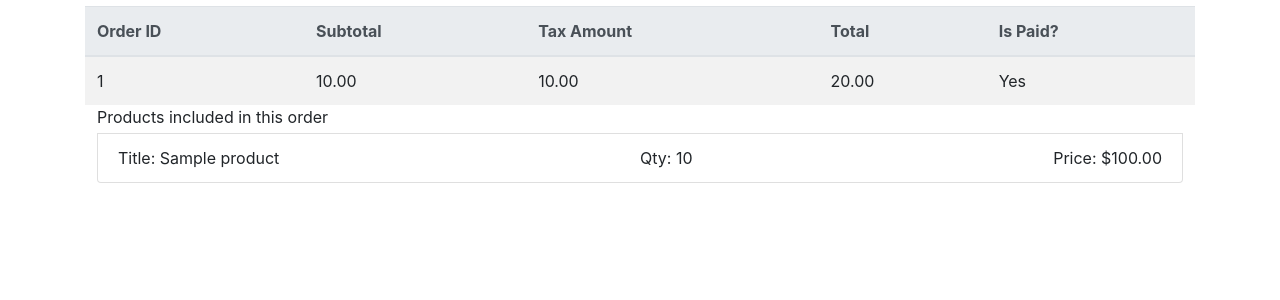
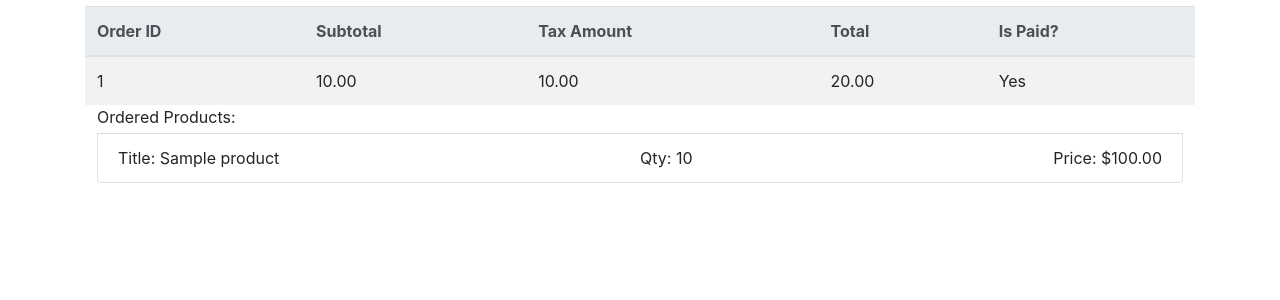
Before and after one commit to bohlool/django_toystore, a Django app: template order/templates/order/orders.html in a window 1280 px wide, after a click that opens the changed part. Shown: the part 130-430 px from the top of the page. Run offline with Django 4.2, Linux system fonts and the light colour scheme; the template is opened without the code that fills it: values that come from a table or form of the project are taken from there, others are empty; tables that the repository leaves empty hold one stand-in row (values such as "Sample post"); parts of the project's set-up code (start-up, migrations or seed data) failed here and were passed over; some libraries are stand-ins or nearby versions.

Commit message:
Improved UI/UX.

```diff
--- a/order/templates/order/orders.html
+++ b/order/templates/order/orders.html
@@ -18,7 +18,7 @@
         </thead>
         <tbody id="accordion">
         {% for order in orders %}
-            <tr data-target="#{{ order.order_id }}" class="accordion-toggle">
+            <tr data-target="#{{ order.order_id }}" class="accordion-toggle" role="button">
                 <td>{{ order.order_id }}</td>
                 <td>{{ order.subtotal }}</td>
                 <td>{{ order.tax_amount }}</td>
@@ -28,7 +28,7 @@
             <tr>
                 <td colspan="5" class="py-0 border-top-0">
                     <div id="{{ order.order_id }}" class="accordion-body collapse list-group" data-parent="#accordion">
-                        <span>Products included in this order</span>
+                        <span>Ordered Products:</span>
                         {% for item in order.cart.items.all %}
                             <div class="list-group-item my-1 d-flex justify-content-between">
                                 <span>Title: {{ item.product.title }}</span>
```
